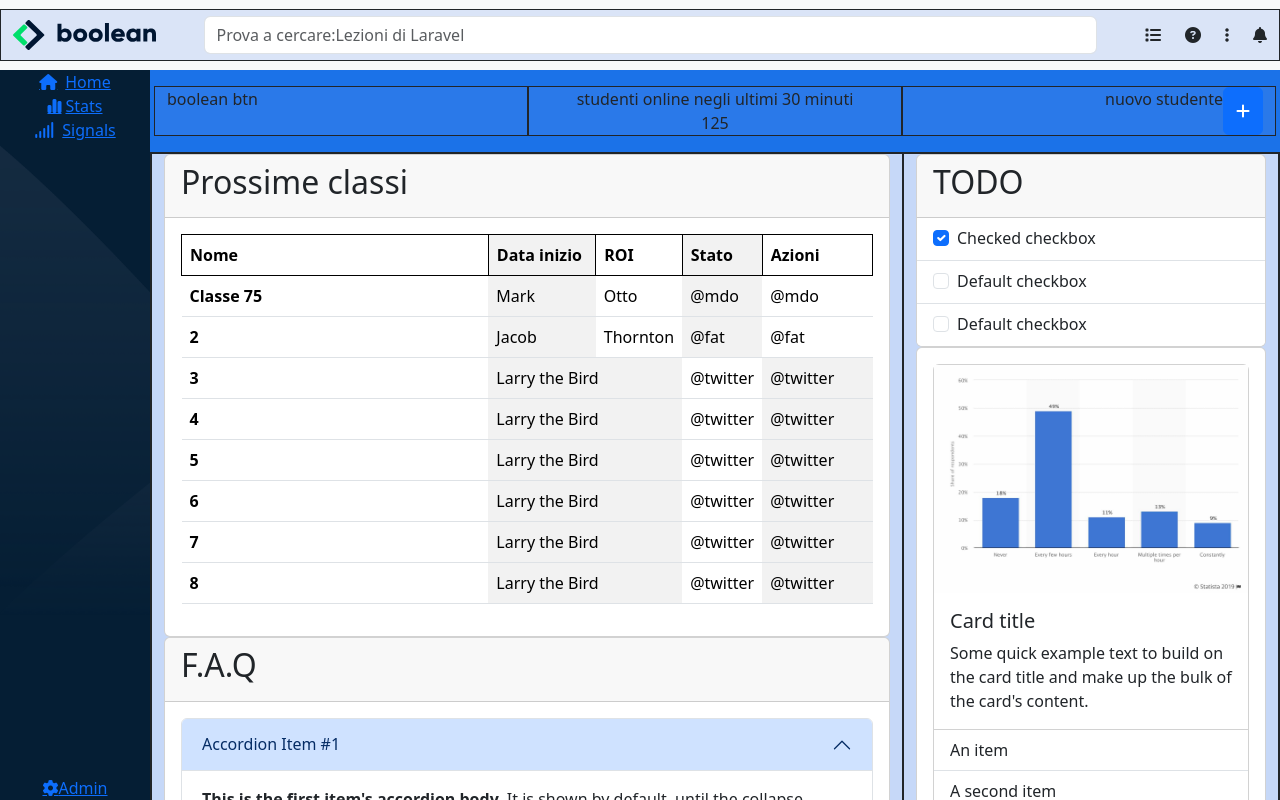
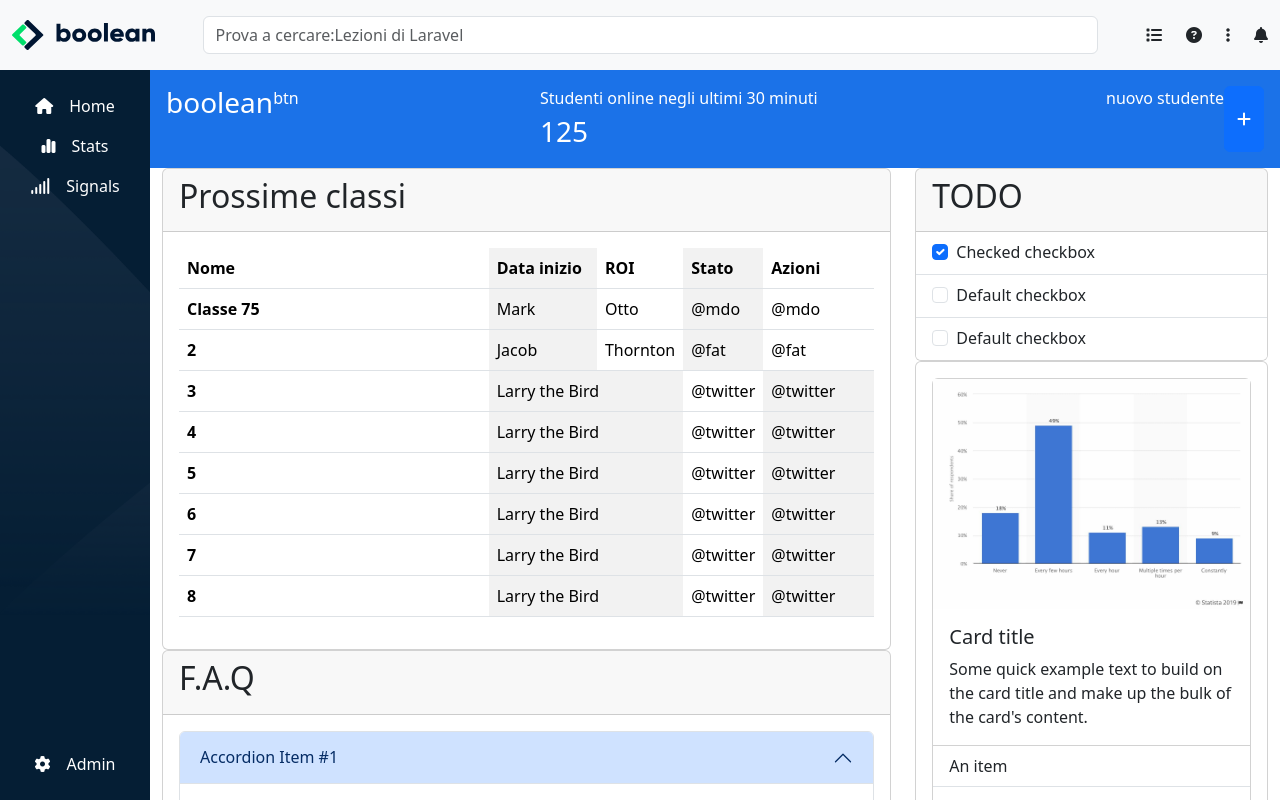
Before and after one commit to AlessandroCingolani/html-css-bootstrap-dashboard, a plain HTML site: page index.html in a window 1280 px wide. Drawn offline with nearby package versions, Linux system fonts and the light colour scheme.

Commit message:
[add]:margin color and background a aside

```diff
--- a/css/style.css
+++ b/css/style.css
@@ -1,5 +1,5 @@
 /* DEBUG */
-.debug-box{
+/* .debug-box{
   background-color: rgba(255, 0, 0, .2);
   border: 1px solid black;
 }
@@ -10,12 +10,29 @@
 [class^='container'],[class^='col']{
   background-color: rgba(100, 148, 237, 0.209);
   border: 1px solid;
-}
+} */
 
 /* MAIN CONTAINER PAGE */
 
 .main_container {
   height: 100vh;
+}
+
+/* CANVAS */
+
+.ac_container {
+  width: calc(100% - 70px);
+  height:calc(100% - 70px);
+  overflow: auto;
+}
+
+.off-canvas-sect {
+  color: white;
+  background-color: rgb(27, 114, 232);
+}
+
+.off_ac_canv {
+  width: 100% !important;
 }
 
 /* NAVBAR TOP */
@@ -50,15 +67,13 @@ nav .ac_top-nav {
   background-position: left;
 }
 
-
-.ac_container {
-  width: calc(100% - 70px);
-  height:calc(100% - 70px);
-  overflow: auto;
+.ac_aside a {
+  text-decoration: none;
+  color: white;
 }
 
-.off-canvas-sect {
-  background-color: rgb(27, 114, 232);
+.ac_aside a:hover {
+  background-color: aqua;
 }
 
 /* MEDIA QUERY*/
@@ -70,4 +85,10 @@ nav .ac_top-nav {
   .ac_container {
     width: calc(100% - 150px);
   }
+
+  .off_ac_canv {
+    width: 50% !important;
+  }
+
+
 }
--- a/index.html
+++ b/index.html
@@ -45,26 +45,26 @@
     <!-- ASIDE -->
     <aside class="ac_aside">
       <div class=" h-100 d-flex  justify-content-between flex-column" >
-        <nav class="top-aside d-flex flex-column align-items-center ">
-          <a class="d-flex align-items-center " href="#">
-            <i class="fa-solid fa-house"></i>
-            <span class="d-none d-md-flex ms-2">Home</span>
+        <nav class="top-aside mt-4 d-flex flex-column align-items-center ">
+          <a class="d-flex align-items-center mb-3" href="#">
+            <i class="fa-solid fa-house  "></i>
+            <span class="d-none d-md-flex ms-3">Home</span>
           </a>
-          <a class="d-flex align-items-center" href="#">
-            <i class="fa-solid fa-chart-simple "></i>
-            <span class="d-none d-md-flex ms-1 align-text-top ">Stats</span>
+          <a class="d-flex align-items-center mb-3" href="#">
+            <i class="fa-solid fa-chart-simple"></i>
+            <span class="d-none d-md-flex ms-3 align-text-top ">Stats</span>
           </a>
-          <a class="d-flex align-items-center" href="#">
+          <a class="d-flex align-items-center mb-3" href="#">
             <i class="fa-solid fa-signal"></i>
-            <span class="d-none d-md-flex ms-2">Signals</span>
+            <span class="d-none d-md-flex ms-3">Signals</span>
           </a>
         </nav>
 
-        <div class="footer-aside d-flex justify-content-center ">
+        <div class="footer-aside mb-4 d-flex justify-content-center ">
           <div>
             <a class="d-flex align-items-center" href="#">
               <i class="fa-solid fa-gear"></i>
-              <span class="d-none d-md-flex">Admin</span>
+              <span class="d-none d-md-flex ms-3">Admin</span>
             </a>
           </div>
         </div>
@@ -74,11 +74,11 @@
     <div class="ac_container ">
       <div class="off-canvas-sect">
         <div class="row p-3 flex-column flex-md-row justify-content-between ">
-          <div class="col d-flex  order-md-3 justify-content-end ">
+          <div class="col d-flex  order-md-3 justify-content-md-end ">
             <span>nuovo studente</span>
             <button class="btn btn-primary" type="button" data-bs-toggle="offcanvas" data-bs-target="#offcanvasRight" aria-controls="offcanvasRight"><i class="fa-solid fa-plus"></i></button>
 
-            <div class="offcanvas offcanvas-end w-50 " tabindex="-1" id="offcanvasRight" aria-labelledby="offcanvasRightLabel">
+            <div class="offcanvas offcanvas-end off_ac_canv  " tabindex="-1" id="offcanvasRight" aria-labelledby="offcanvasRightLabel">
                 <div class="offcanvas-header">
                   <h5 class="offcanvas-title" id="offcanvasRightLabel">Inserisci un nuovo studente</h5>
                   <button type="button" class="btn-close" data-bs-dismiss="offcanvas" aria-label="Close"></button>
@@ -149,13 +149,13 @@
                 </div>
             </div>
           </div>
-          <div class="col">
-            <span>boolean</span>
+          <div class="col d-flex ">
+            <h3>boolean</h3>
             <span>btn</span>
           </div>
-          <div class="col d-flex flex-column order-md-2 text-md-center ">
-            <span>studenti online negli ultimi 30 minuti</span>
-            <span>125</span>
+          <div class="col d-flex flex-column order-md-2 justify-content-md-center   ">
+            <span>Studenti online negli ultimi 30 minuti</span>
+            <span class="fs-3 ">125</span>
           </div>
         </div>
 
```
